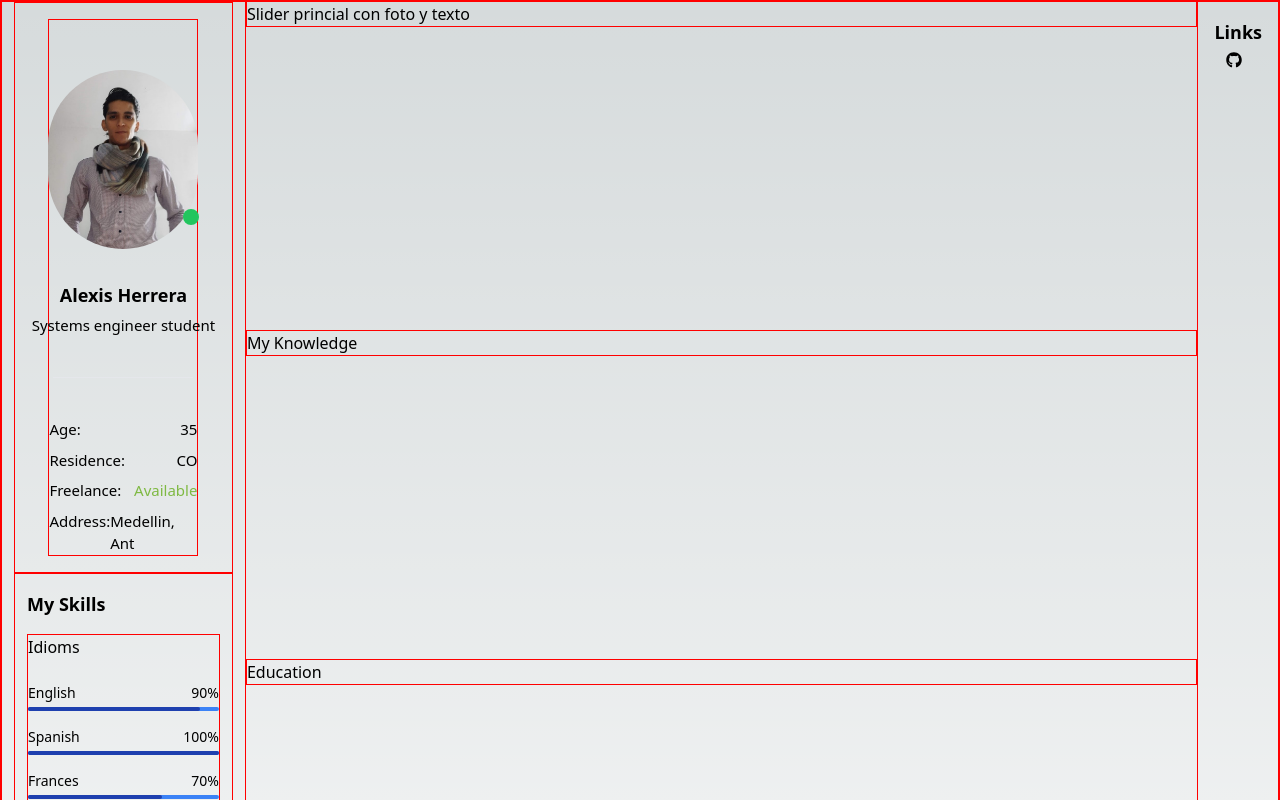
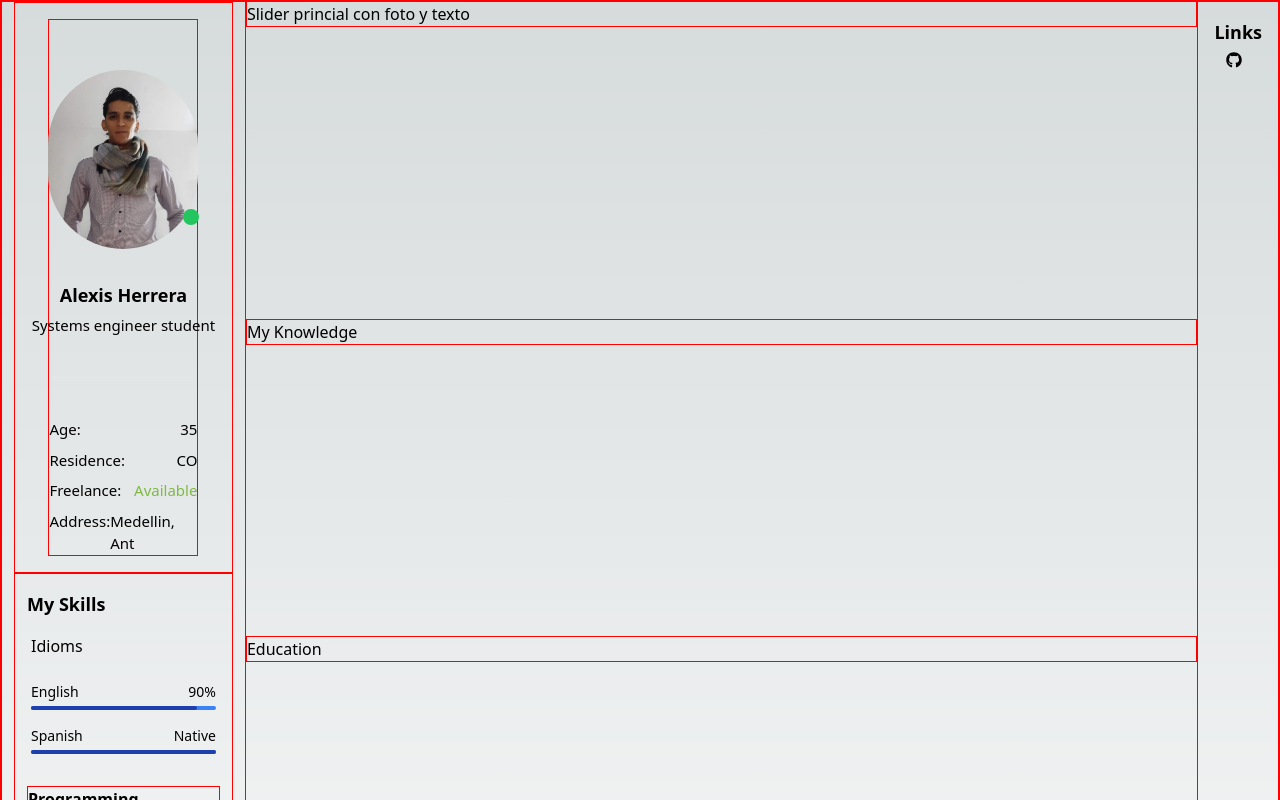
Before and after one commit to jalexisherrera/cv-jalexis-herrera, a Next.js app: page / in a window 1280 px wide. Shown: the top 800 px of the page. Built offline with nearby package versions, Linux system fonts and the light colour scheme.

Commit message:
Fix paddings and colors

```diff
--- a/components/LanguageSkills.tsx
+++ b/components/LanguageSkills.tsx
@@ -3,6 +3,7 @@ import React from "react";
 interface LanguageSkill {
   language: string;
   percentage: number;
+  level: string;
 }
 
 const LanguageSkills: React.FC = () => {
@@ -10,20 +11,18 @@ const LanguageSkills: React.FC = () => {
   const languageSkills: LanguageSkill[] = [
     {
       language: "English",
+      level: "90%",
       percentage: 90,
     },
     {
       language: "Spanish",
+      level: "Native",
       percentage: 100,
-    },
-    {
-      language: "Frances",
-      percentage: 70,
     },
   ];
 
   return (
-    <div className="debug">
+    <div className="px-1">
       <h4 className="title-skill mb-2 h-6">Idioms</h4>
       <div className="mt-6">
         {languageSkills.map((skill) => (
@@ -33,7 +32,7 @@ const LanguageSkills: React.FC = () => {
           >
             <div className="flex justify-between h-6">
               <p className="flex text-sm">{skill.language}</p>
-              <span className="flex text-sm"> {skill.percentage}%</span>
+              <span className="flex text-sm"> {skill.level}</span>
             </div>
             <div className="w-1/1">
               <div className="bg-blue-500 h-1 rounded-full">
```
